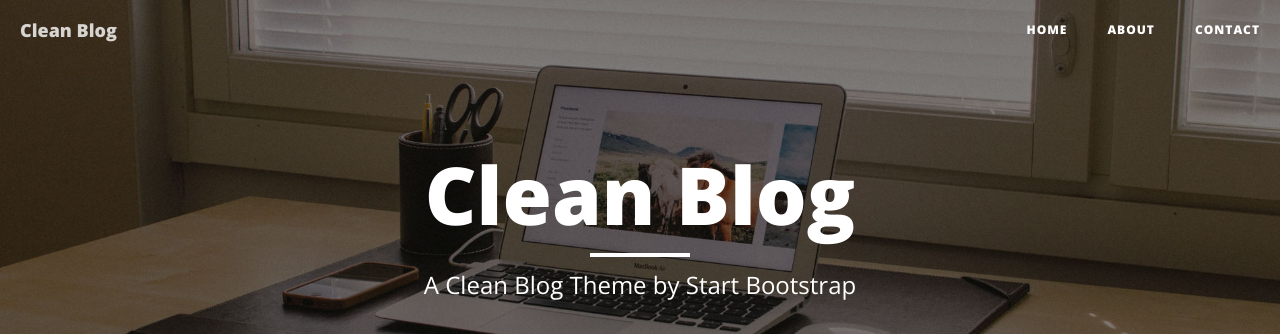
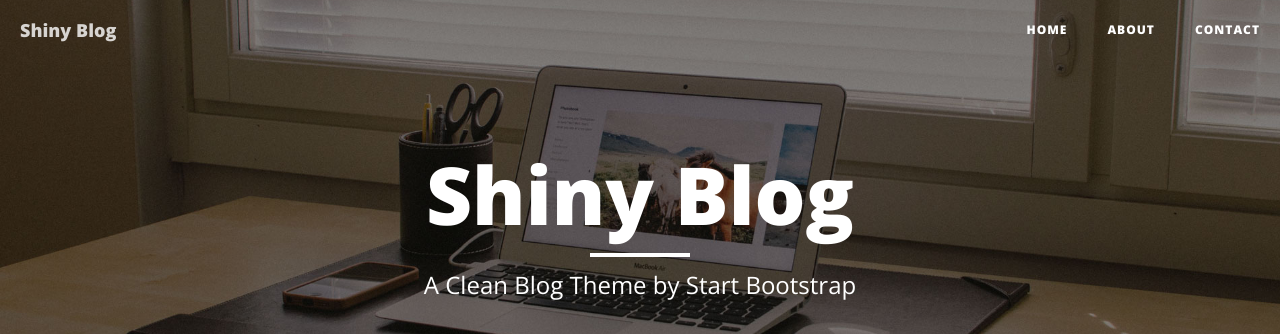
Before and after one commit to dindinet/jb3, a Jekyll site: the page built from index.html, in a window 1280 px wide. Shown: the top 334 px of the page. Built offline with Jekyll 4.4.1, drawn with Linux system fonts in a browser that asks for light colours; nearby versions of some CDN libraries; the list of posts is cut into pages by our own code.

Commit message:
Update _config.yml

```diff
--- a/_config.yml
+++ b/_config.yml
@@ -1,5 +1,5 @@
 # Site settings
-title: Clean Blog
+title: Shiny Blog
 header-img: img/home-bg.jpg
 email: dindi@dindi.net
 copyright_name: Your/Project/Corporate Name
```
